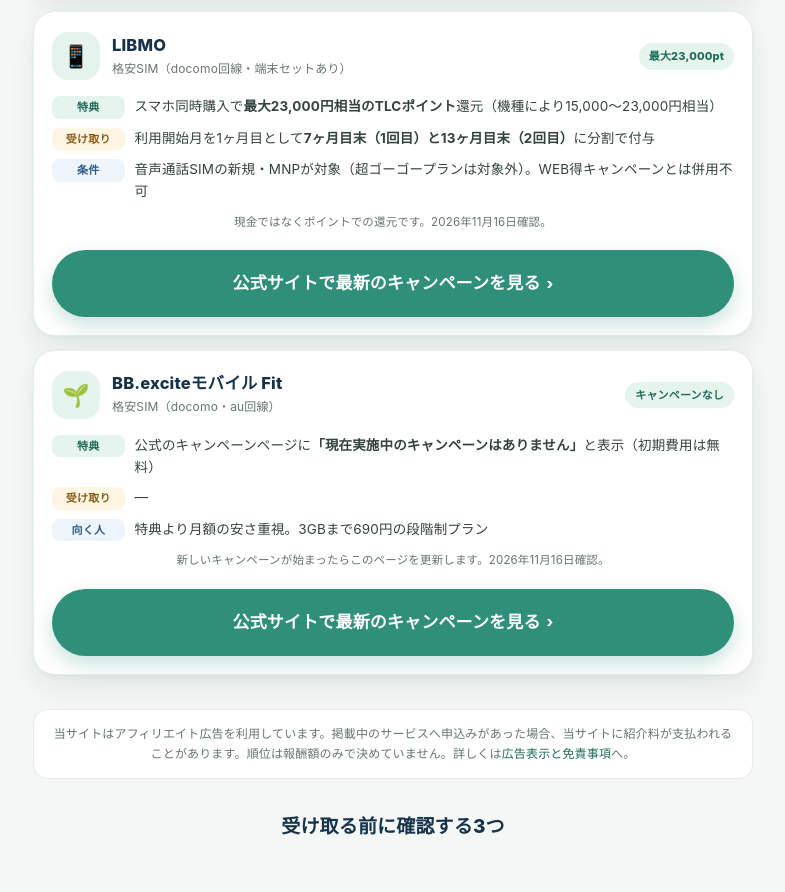
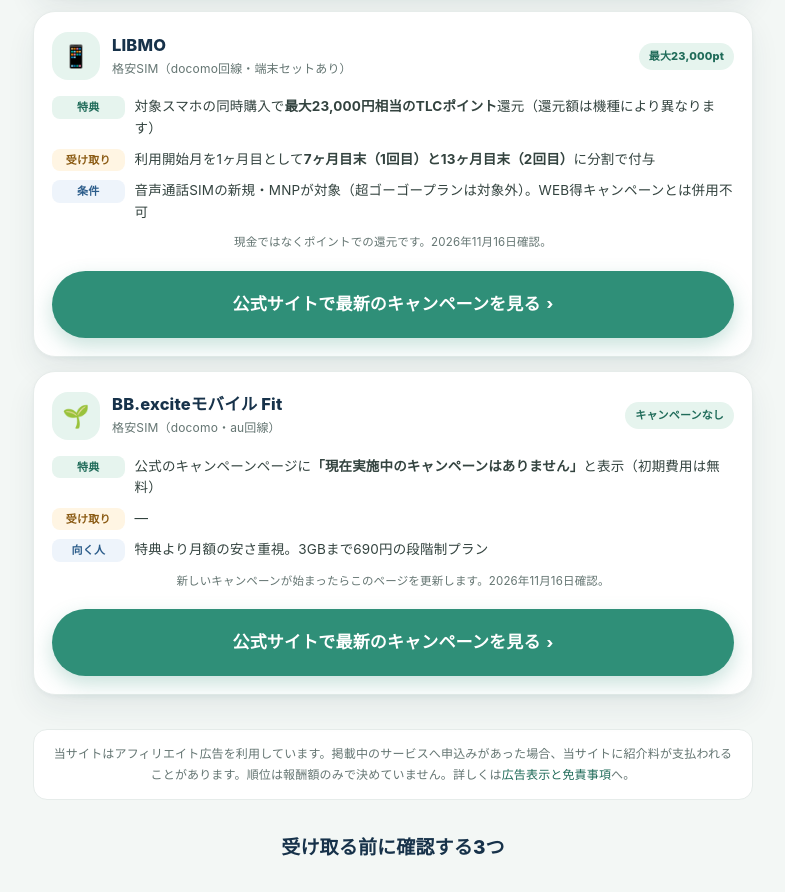
Before and after one commit to kurashi1825/kurashi1825.github.io, a plain HTML site: page categories/cashback.html in a window 1280 px wide. Shown: the part 3871-4763 px from the top of the page, without its empty margins (247-1032 px from the left). Drawn offline with Linux system fonts and the light colour scheme.

Commit message:
LIBMO特典の還元額範囲の誤解を招く文言を修正（還元額は機種により異なります）

```diff
--- a/categories/cashback.html
+++ b/categories/cashback.html
@@ -254,7 +254,7 @@
           <span class="tag">最大23,000pt</span>
         </div>
         <ul class="keys">
-          <li><span class="k k-good">特典</span><span>スマホ同時購入で<strong>最大23,000円相当のTLCポイント</strong>還元（機種により15,000〜23,000円相当）</span></li>
+          <li><span class="k k-good">特典</span><span>対象スマホの同時購入で<strong>最大23,000円相当のTLCポイント</strong>還元（還元額は機種により異なります）</span></li>
           <li><span class="k k-check">受け取り</span><span>利用開始月を1ヶ月目として<strong>7ヶ月目末（1回目）と13ヶ月目末（2回目）</strong>に分割で付与</span></li>
           <li><span class="k k-fit">条件</span><span>音声通話SIMの新規・MNPが対象（超ゴーゴープランは対象外）。WEB得キャンペーンとは併用不可</span></li>
         </ul>
```
